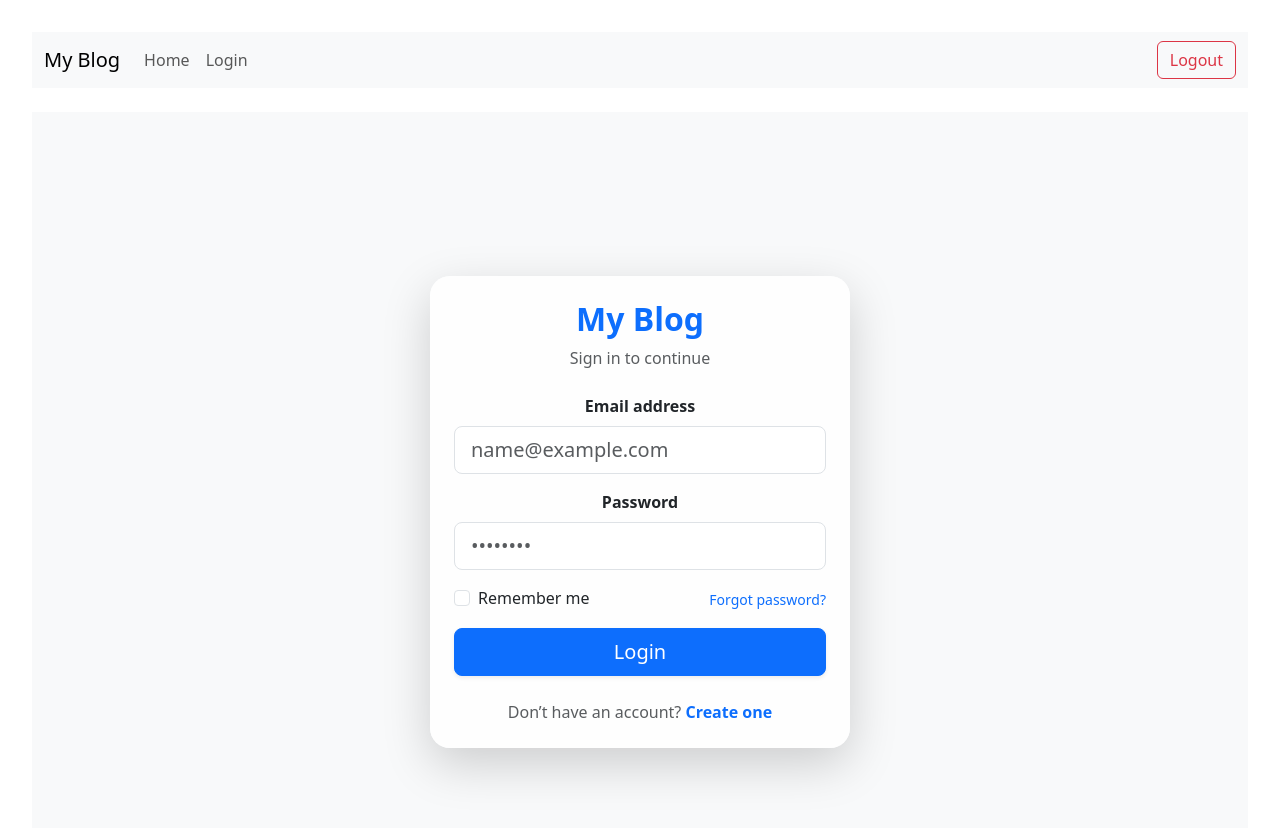
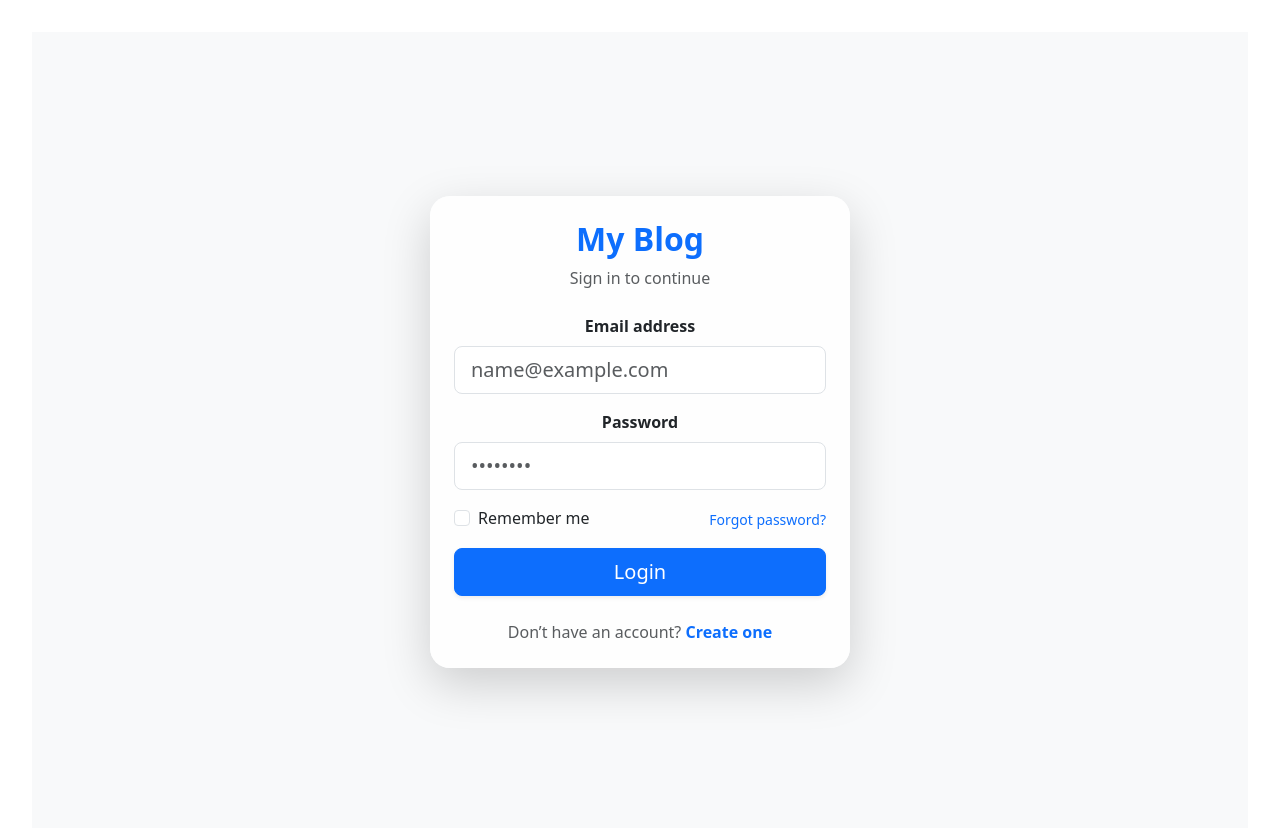
Before and after one commit to anupamkush9/revise-react, a React (Vite) app: page /login in a window 1280 px wide. Shown: the top 828 px of the page. Built offline with nearby package versions, Linux system fonts and the light colour scheme.

Commit message:
imporoved ui

```diff
--- a/src/App.jsx
+++ b/src/App.jsx
@@ -1,17 +1,25 @@
 // App.js
-import React from 'react';
-import { BrowserRouter as Router, Routes, Route, Navigate } from 'react-router';
+import { BrowserRouter as Router, Routes, Route, useLocation } from 'react-router';
 import Login from './components/Login';
 import ProtectedRoute from './components/ProtectedRoute';
 import './App.css';
 import Profile from './components/Profile';
-import Navbar from './components/Navbar'; // add this import
+import Navbar from './components/Navbar';
 
 function App() {
   return (
     <Router>
+      <AppContent />
+    </Router>
+  );
+}
+
+function AppContent() {
+  const location = useLocation();
+
+  return (
     <div className="App">
-          <Navbar /> {/* add this line */}
+      {location.pathname !== '/login' && <Navbar />}
       <Routes>
         <Route path="/login" element={<Login />} />
         <Route
@@ -24,7 +32,6 @@
         />
       </Routes>
     </div>
-      </Router>
   );
 }
 
```
Lines whose indentation alone changed are shown as unchanged.
